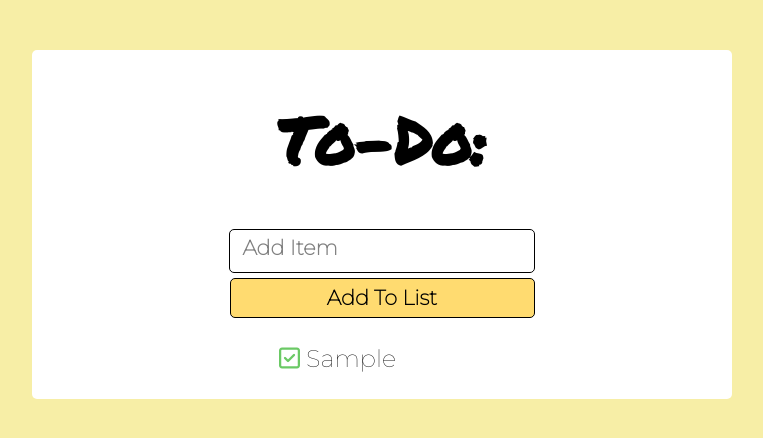
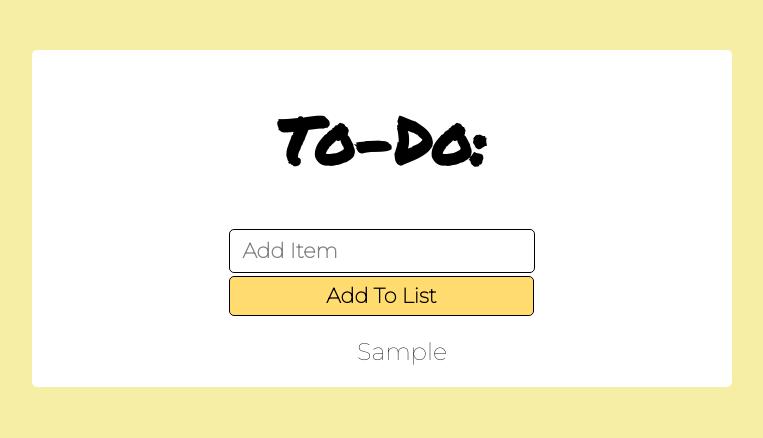
Before and after one commit to its-cess/to-do-list, a React (Create React App) app: page / in a window 1280 px wide. Both pictures are taken after typing "Sample" into the empty fields and a click on the button "Add To List". Shown: the top 438 px of the page, without its empty margins (258-1021 px from the left). Built offline with nearby package versions, Linux system fonts and the light colour scheme.

Commit message:
refigured code to use props

```diff
--- a/package.json
+++ b/package.json
@@ -10,6 +10,7 @@
     "react": "^17.0.2",
     "react-dom": "^17.0.2",
     "react-scripts": "5.0.0",
+    "use-nanoid": "^1.1.0",
     "web-vitals": "^2.1.3"
   },
   "scripts": {
@@ -19,7 +20,6 @@
     "eject": "react-scripts eject",
     "predeploy": "npm run build",
     "deploy": "gh-pages -d build"
-
   },
   "eslintConfig": {
     "extends": [
--- a/src/App.js
+++ b/src/App.js
@@ -1,10 +1,64 @@
 import React from "react";
-import Main from "./components/Main";
+import List from "./components/List";
 
 export default function App() {
+  const [formData, setFormData] = React.useState(
+    {
+      addItem: ""
+    }
+  )
+
+  function handleChange(event) {
+    const {name, value} = event.target
+    setFormData(prevFormData => {
+      return {
+        ...prevFormData,
+        [name]: value
+      }
+    })
+  }
+
+  const [list, setList] = React.useState([])
+  const newListItem = formData.addItem
+
+  function addToList(event) {
+    event.preventDefault()
+    setList(prevList => {
+      return [...prevList, newListItem]
+    }, formData.addItem=""
+    )
+  }
+
+  const listElements = list.map(item =>
+    <List
+      value={item}
+    />
+    )
+
   return (
-    <div className="container">
-        <Main />
-    </div>
+    <main className="container">
+      <h1>To-Do:</h1>
+        <form className="form-container">
+          <input
+            className="input-box"
+            type="text"
+            placeholder="Add Item"
+            name="addItem"
+            value={formData.addItem}
+            onChange={handleChange}>
+          </input>
+          <button
+            className="submitButton"
+            onClick={addToList}>Add To List
+          </button>
+        </form>
+
+          <div className="list-container">
+              <ul>
+                {listElements}
+              </ul>
+          </div>
+
+    </main>
     )
 }
--- /dev/null
+++ b/src/components/List.js
@@ -0,0 +1,19 @@
+import React from "react"
+
+export default function List(props) {
+    const [isCompleted, setIsCompleted] = React.useState(false)
+
+    function toggleIsCompleted() {
+        setIsCompleted(prevIsCompleted => !prevIsCompleted)
+    }
+
+    return (
+        <div onClick={toggleIsCompleted}>
+            <li
+                className={isCompleted ? "green" : ""}
+            >
+                {props.value}
+            </li>
+        </div>
+    )
+}
--- a/src/components/Main.js
+++ /dev/null
@@ -1,81 +0,0 @@
-import React from "react";
-
-export default function Main() {
-const [inputText, setInputText] = React.useState(
-        {
-            newItem: "",
-            isDone: true
-        }
-    )
-function handleChange(event) {
-    const {name, value} = event.target
-    console.log(event.target)
-    setInputText(prevInputText => {
-        return {
-            ...prevInputText,
-            [name]: value
-        }
-    })
-}
-
-const [toDoItem, setToDoItem] = React.useState(
-    JSON.parse(localStorage.getItem("toDoItem")) || [])
-
-React.useEffect (() => {
-    localStorage.setItem("toDoItem", JSON.stringify(toDoItem))}, [toDoItem])
-
-const currentToDoItem = inputText.newItem
-
-
-function addItem(event) {
-    setToDoItem(prevToDoItem => {
-        return [...prevToDoItem, currentToDoItem]
-        }, inputText.newItem = ""
-    )}
-
-const itemElements = toDoItem.map(item =>
-    <li
-        value={inputText.newItem}
-        isDone={inputText.isDone}
-    >
-    <div className="done-box">
-        {inputText.isDone ? <i class="check-square far fa-check-square"></i>
-        :
-        <i class="empty-square far fa-square"></i> }
-    </div> {item}
-    </li>
-)
-
-
-return (
-<main>
-    <h1>To-Do:</h1>
-    <div className="form-container">
-        <form onSubmit={addItem}>
-             <input
-                className="input-box"
-                type="text"
-                placeholder="Add Item"
-                name="newItem"
-                value={inputText.newItem}
-                onChange={handleChange}
-            >
-            </input>
-        </form>
-            <button
-                type="submit"
-                className="submitButton"
-                onClick={addItem}
-            >
-                Add To List
-            </button>
-    </div>
-
-        <div className="list-container">
-        <ul>
-            <li>{itemElements}</li>
-        </ul>
-        </div>
-</main>
-)
-}
--- a/src/index.css
+++ b/src/index.css
@@ -26,7 +26,22 @@ h1 {
   width: 700px;
 }
 
+.form-container {
+  display: flex;
+  flex-direction: column;
+  gap: 3px;
+}
+
+.list-container {
+  display: flex;
+  flex-direction: column;
+  justify-content: center;
+  align-items: center;
+}
+
 .input-box {
+  font-family: 'Montserrat', sans-serif;
+  font-size: 1.3rem;
   height: 40px;
   width: 300px;
   border: 1px solid black;
@@ -40,9 +55,6 @@ h1 {
   font-weight: bold;
   color: gray;
   text-indent: 0.5em;
-}
-.list-container {
-  display: flex;
 }
 
 .submitButton {
@@ -63,16 +75,11 @@ li {
   padding: 5px;
 }
 
-.form-container {
-  display: flex;
-  flex-direction: column;
-  gap: 5px;
-  justify-content: center;
-  align-items: center;
-}
 
 .done-box{
   display: inline-block;
+  margin-right: 8px;
+  cursor: pointer;
 }
 
 .empty-square {
```
Also changed, not shown: 1 other file (tests, documents, lock files or other folders).
